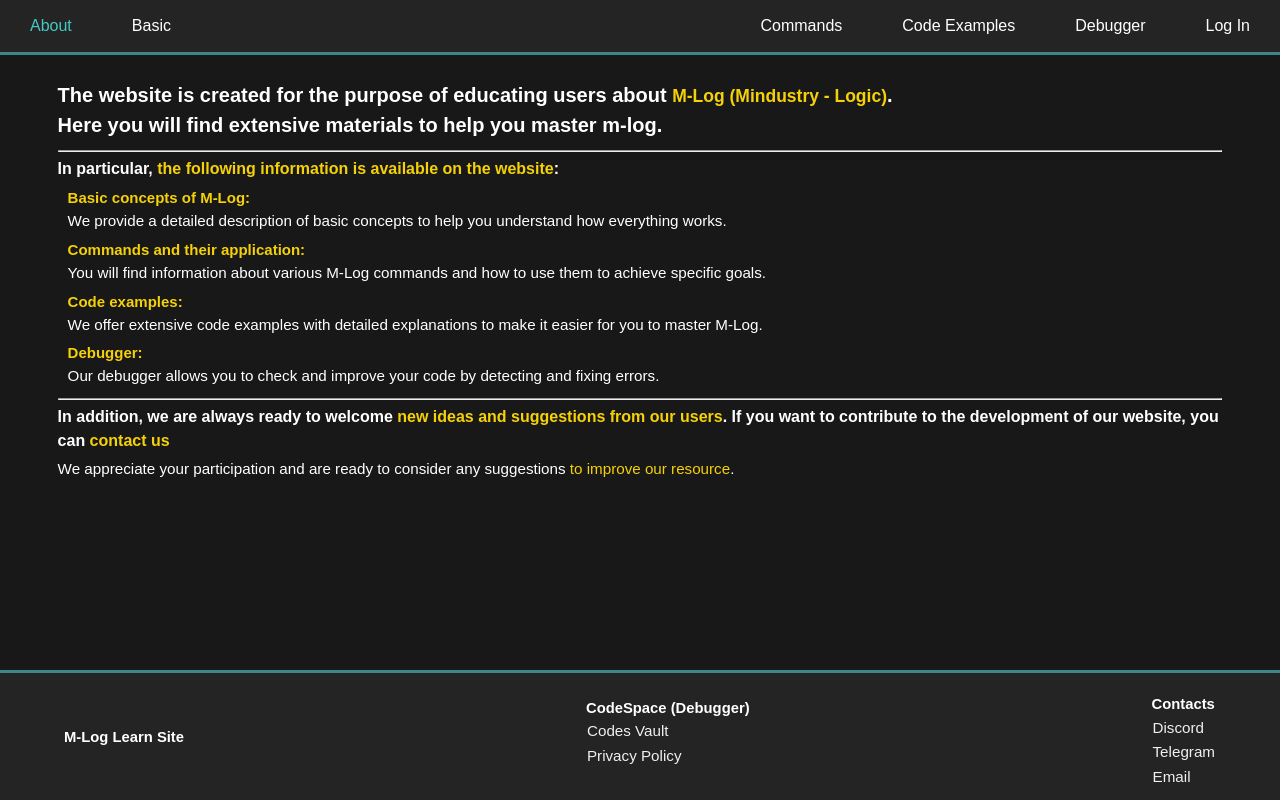
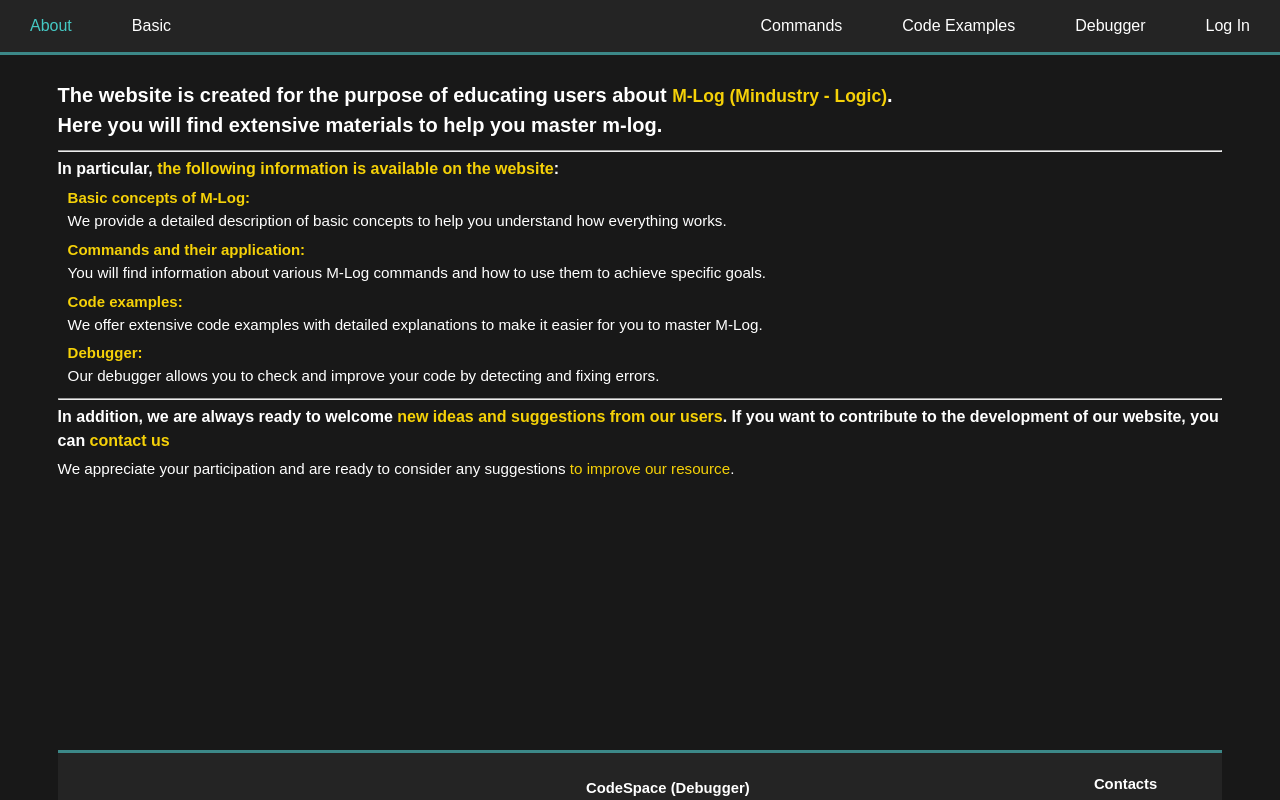
Before and after one commit to TyT-xexebe/mlog-learn-vue, a Vue app: page /#/about in a window 1280 px wide. Shown: the top 800 px of the page. Built offline with nearby package versions, Linux system fonts and the light colour scheme.

Commit message:
update footer

```diff
--- a/src/components/footer.vue
+++ b/src/components/footer.vue
@@ -26,9 +26,6 @@ export default {
 <style lang="scss" scoped>
   .footer {
     display: block;
-    position: absolute;
-    bottom: 0;
-    left: 0;
     width: 100%;
     min-height: 10vh;
     height: fit-content;
--- a/src/views/About.vue
+++ b/src/views/About.vue
@@ -49,7 +49,9 @@ export default {
     flex-direction: column;
     align-items: center;
     justify-content: left;
+    min-height: 100vh;
     .main {
+      flex: 1;
       hr {
         color: rgb(212, 212, 212);
         font-weight: 900;
```
